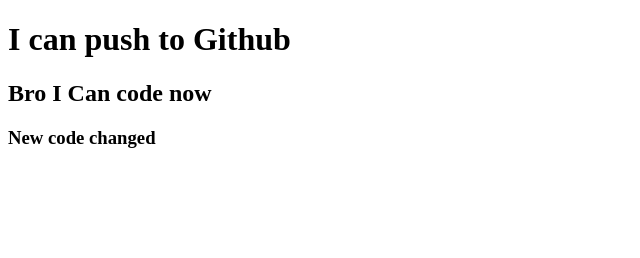
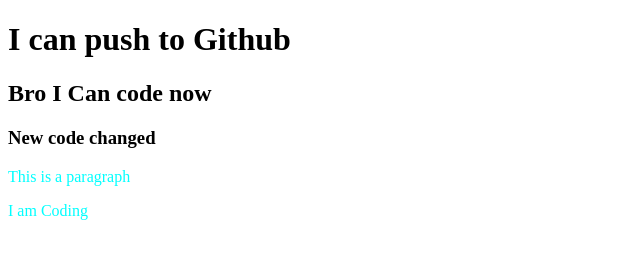
Before and after one commit to oli4ever/My_Second_Repo, a plain HTML site: page index.html in a window 1280 px wide. Shown: the whole page, without its empty margins (0-640 px from the left). Drawn offline with Linux system fonts and the light colour scheme.

Commit message:
style added

```diff
--- a/index.html
+++ b/index.html
@@ -5,10 +5,13 @@
     <meta http-equiv="X-UA-Compatible" content="IE=edge">
     <meta name="viewport" content="width=device-width, initial-scale=1.0">
     <title>My Second Github Repo</title>
+    <link rel="stylesheet" href="style.css">
 </head>
 <body>
     <h1>I can push to Github</h1>
     <h2>Bro I Can code now</h2>
     <h3>New code changed</h3>
+    <p>This is a paragraph</p>
+    <p>I am Coding</p>
 </body>
 </html>
--- /dev/null
+++ b/style.css
@@ -0,0 +1,3 @@
+p{
+    color: aqua;
+}
```
